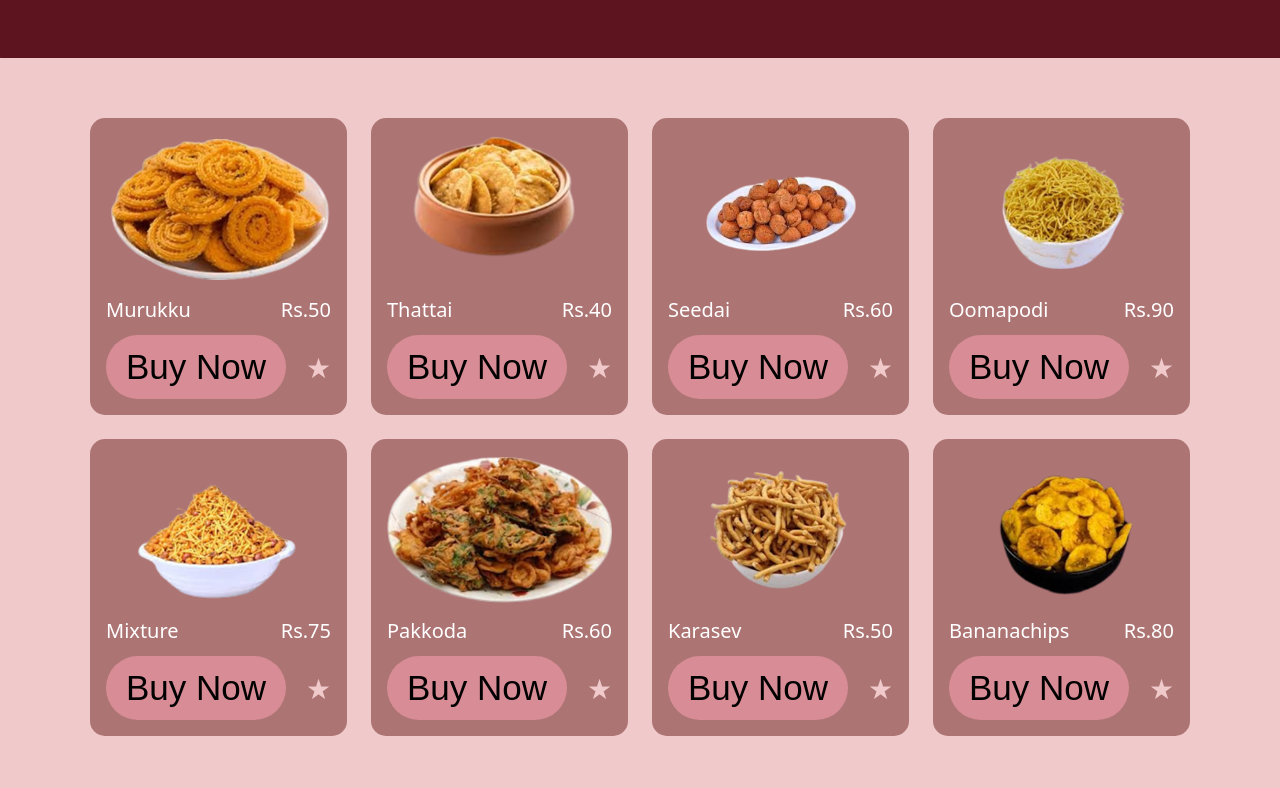
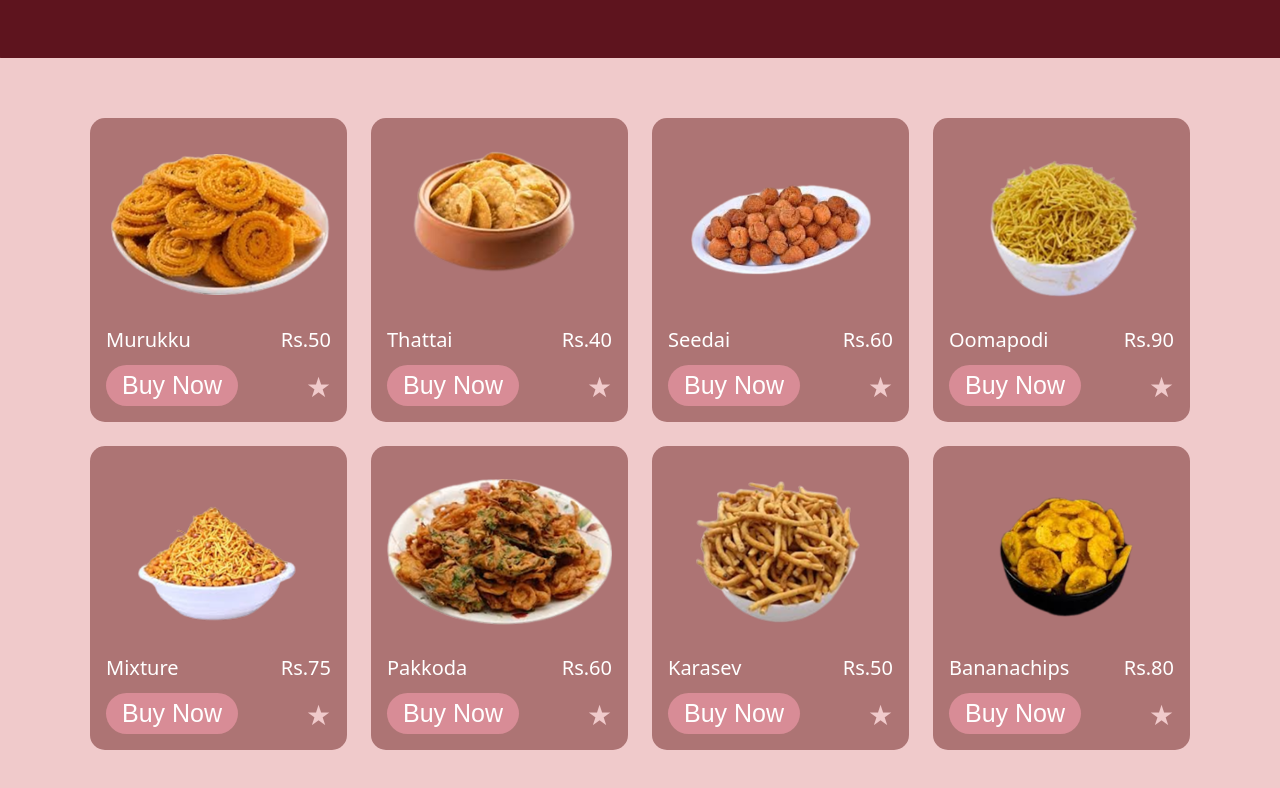
Before and after one commit to Mariam3120/React-projects, a React (Vite) app in the folder components-props-hw-2/: page / in a window 1280 px wide. Shown: the part 1078-1866 px from the top of the page. Built offline with nearby package versions, Linux system fonts and the light colour scheme.

Commit message:
Refine snack card styles

```diff
--- a/components-props-hw-2/src/components/SnackCard/SnackCard.module.css
+++ b/components-props-hw-2/src/components/SnackCard/SnackCard.module.css
@@ -10,7 +10,7 @@
 .image {
   display: block;
   width: 100%;
-  height: 150px;
+  height: 180px;
   object-fit: contain;
 }
 
@@ -20,6 +20,13 @@
   justify-content: space-between;
   align-items: center;
 }
+
+.actions button {
+  font-size: 25px;
+  color:#fff;
+  padding: 6px 16px;
+}
+
 
 .name,
 .price {
```
